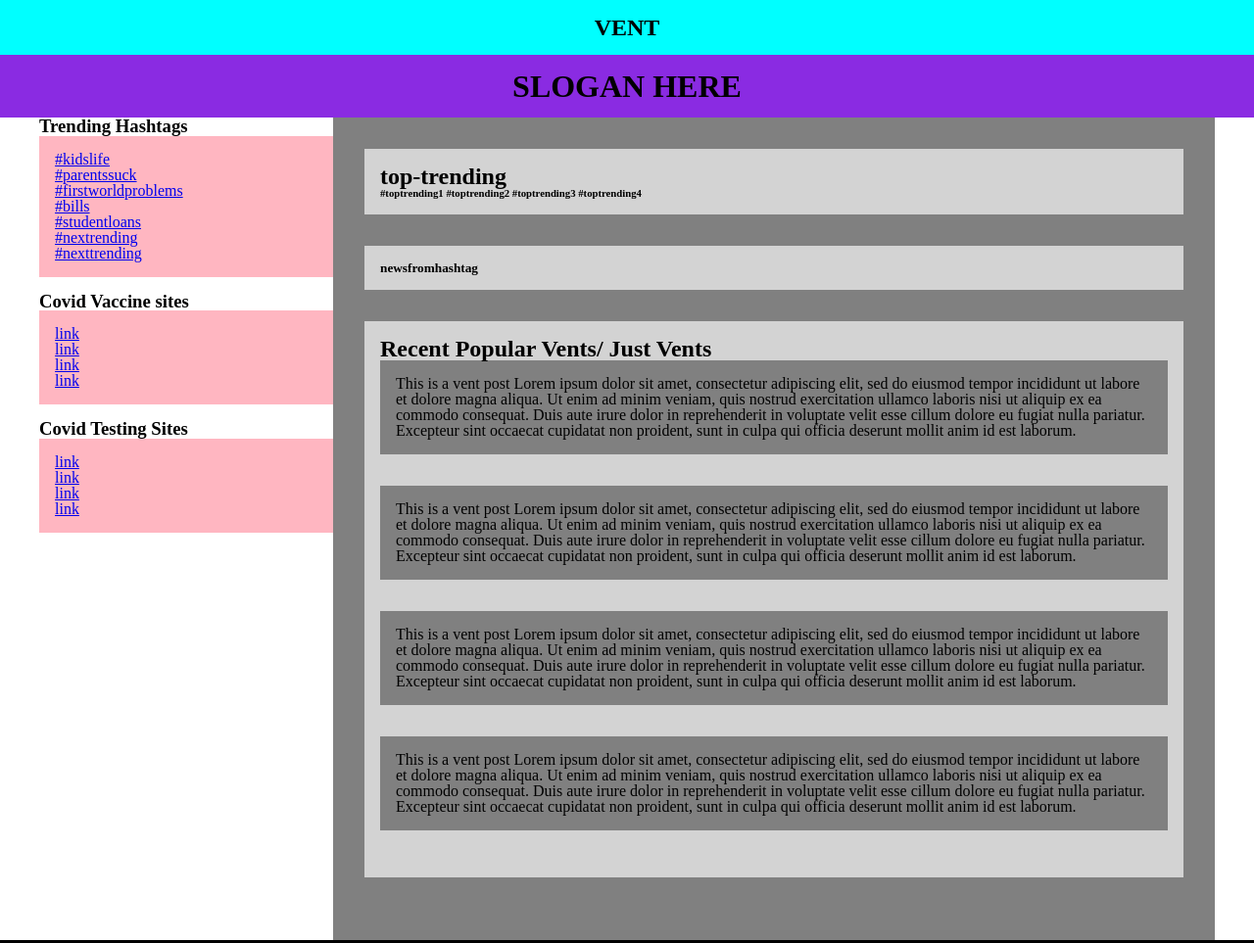
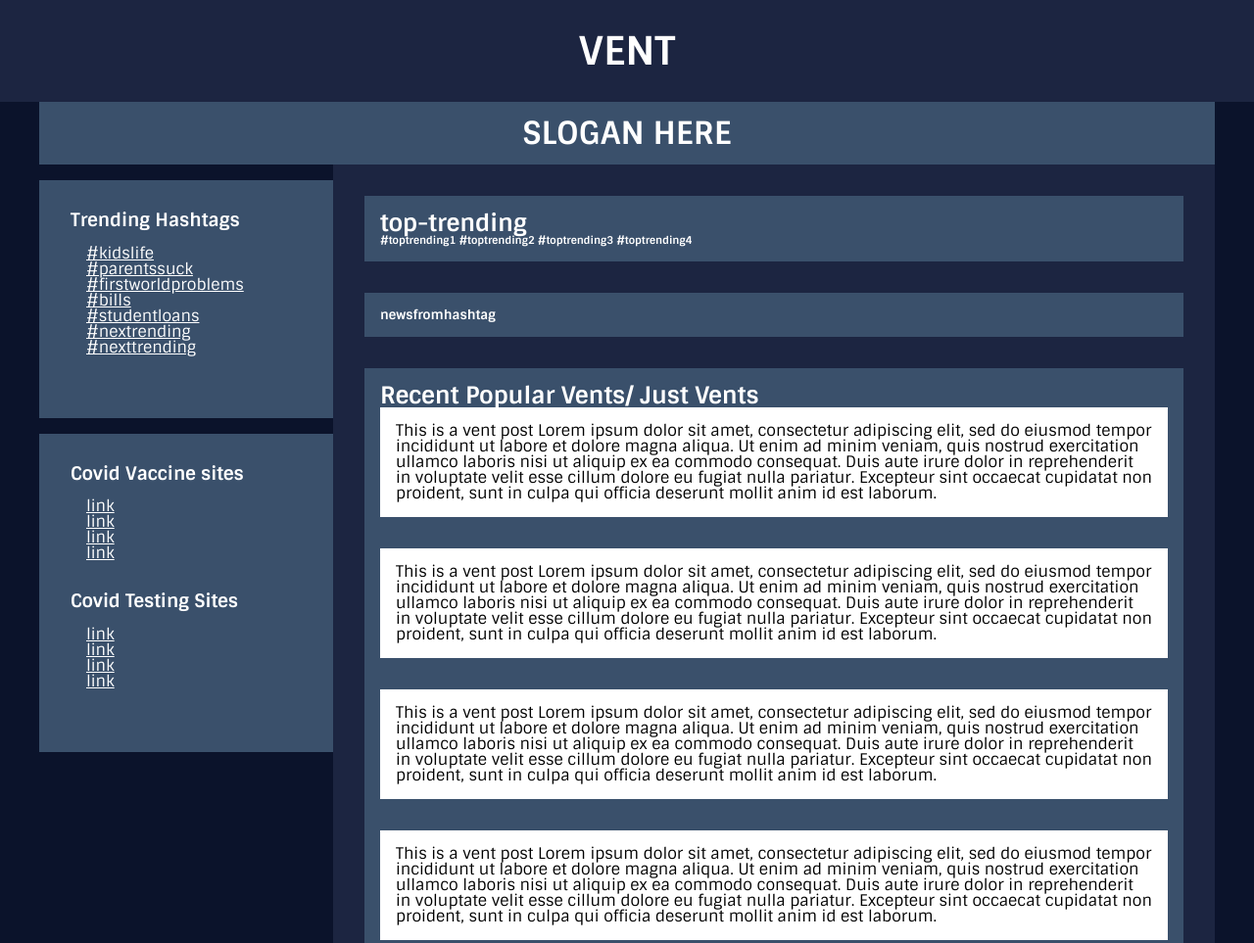
Before and after one commit to computingforall/vent, a plain HTML site: page index.html in a window 1280 px wide. Shown: the top 963 px of the page at 98% size. Drawn offline with nearby package versions, Linux system fonts and the light colour scheme.

Commit message:
Added font, and changed the background color

```diff
--- a/css/styles.css
+++ b/css/styles.css
@@ -1,5 +1,5 @@
-@import url('https://use.fontawesome.com/releases/v5.3.1/css/all.css');
-
+    @import url('https://use.fontawesome.com/releases/v5.3.1/css/all.css');
+    @import url('https://fonts.googleapis.com/css2?family=Sintony:wght@400;700&display=swap');
 /* RESETS */
 * {margin:0;padding:0;line-height:1;}
 
@@ -12,14 +12,19 @@
 
 
 
-
+body {
+    background-color: #0b132b;
+    font-family: "Sintony", sans-serif;
+}
 nav {
-    background-color: aqua;
-    padding: 1em;
+    background-color: #1c2541;
+    padding: 2em;
 }
 .logo h1 {
     text-align: center;
     text-transform: uppercase;
+    color: white;
+    font-size: 2.5em;
 }
 #page {
     width: 100%;
@@ -29,8 +34,12 @@ nav {
     grid-template-columns: 1fr 3fr;
 }
 .slogan {
-    background-color: blueviolet;
-    padding: 1em;
+    background-color: #3a506b;
+    padding: 1em 0;
+    color: white;
+    max-width: 1200px;
+    width: 100%;
+    margin: auto;
 }
 .slogan h1 {
     text-align: center;
@@ -38,21 +47,32 @@ nav {
 }
 main {
     padding: 2em;
-    background-color: gray;
+    background-color: #1c2541;
 }
 main > div {
-    background-color: lightgrey;
+    background-color: #3a506b;
     padding: 1em;
     margin-bottom: 2em;
+    color: white;
 }
 .popularvent > div {
     padding: 1em;
-    background-color: gray;
+    background-color: white;
     margin-bottom: 2em;
+    color: black;
+
+}
+aside > div {
+    background-color: #3a506b;
+    margin-top: 1em;
+    color: white;
+    padding: 2em;
+}
+aside > div ul li a {
+    color: white;
 }
 aside > div ul {
     list-style: none;
-    background-color: lightpink;
     padding: 1em;
     margin-bottom: 1em;
 
```
